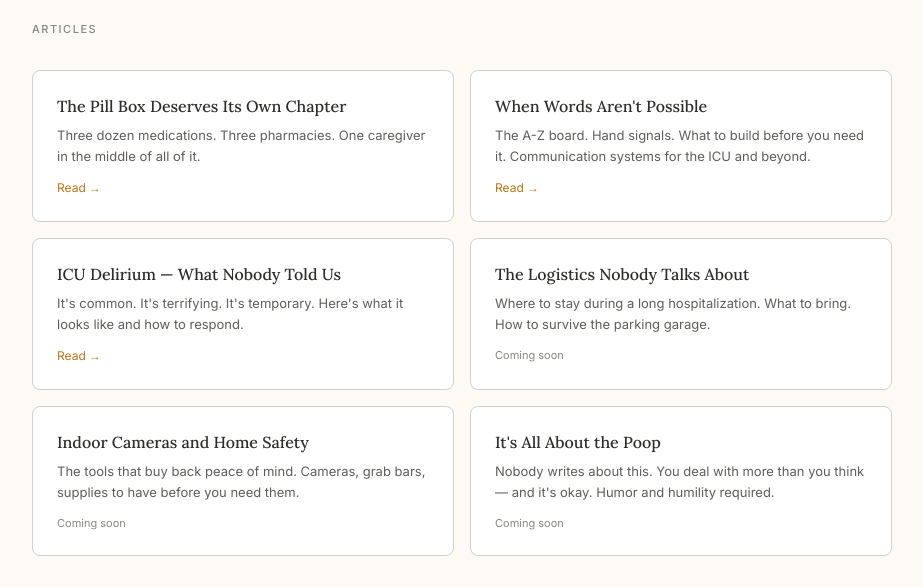
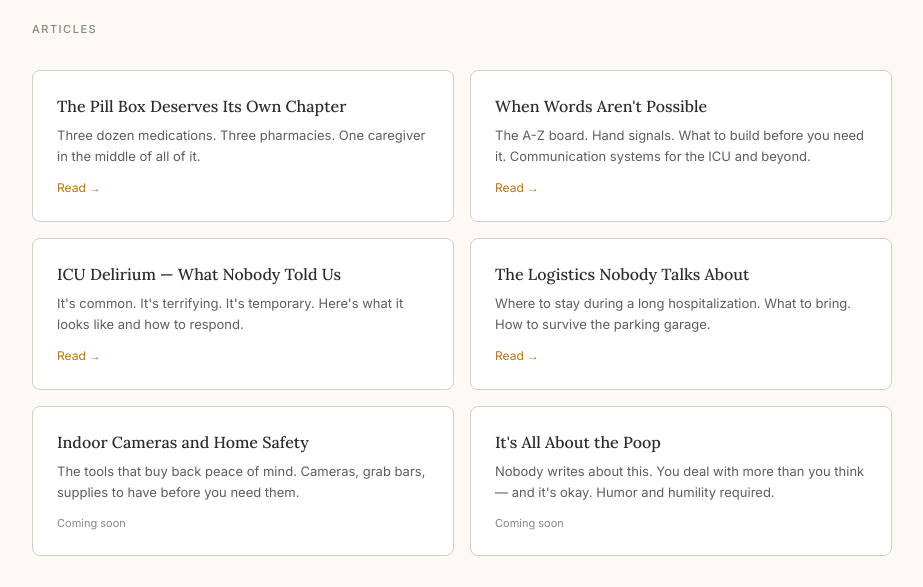
Before and after one commit to caseywsj/caregivertrap, a Next.js app: page /daily-grind in a window 1280 px wide. Shown: the part 605-1192 px from the top of the page, without its empty margins (90-1013 px from the left). Built offline with nearby package versions, Linux system fonts and the light colour scheme.

Commit message:
Fix logistics link on Daily Grind page

```diff
--- a/app/daily-grind/page.tsx
+++ b/app/daily-grind/page.tsx
@@ -38,7 +38,7 @@ export default function DailyGrind() {
               { title: "The Pill Box Deserves Its Own Chapter", desc: "Three dozen medications. Three pharmacies. One caregiver in the middle of all of it.", href: "/daily-grind/pillbox" },
               { title: "When Words Aren't Possible", desc: "The A-Z board. Hand signals. What to build before you need it. Communication systems for the ICU and beyond.", href: "/daily-grind/when-words-arent-possible" },
               { title: "ICU Delirium — What Nobody Told Us", desc: "It's common. It's terrifying. It's temporary. Here's what it looks like and how to respond.", href: "/daily-grind/icu-delirium" },
-              { title: "The Logistics Nobody Talks About", desc: "Where to stay during a long hospitalization. What to bring. How to survive the parking garage.", href: null },
+              { title: "The Logistics Nobody Talks About", desc: "Where to stay during a long hospitalization. What to bring. How to survive the parking garage.", href: "/daily-grind/logistics" },
               { title: "Indoor Cameras and Home Safety", desc: "The tools that buy back peace of mind. Cameras, grab bars, supplies to have before you need them.", href: null },
               { title: "It's All About the Poop", desc: "Nobody writes about this. You deal with more than you think — and it's okay. Humor and humility required.", href: null },
             ].map((item, i) => (
```
